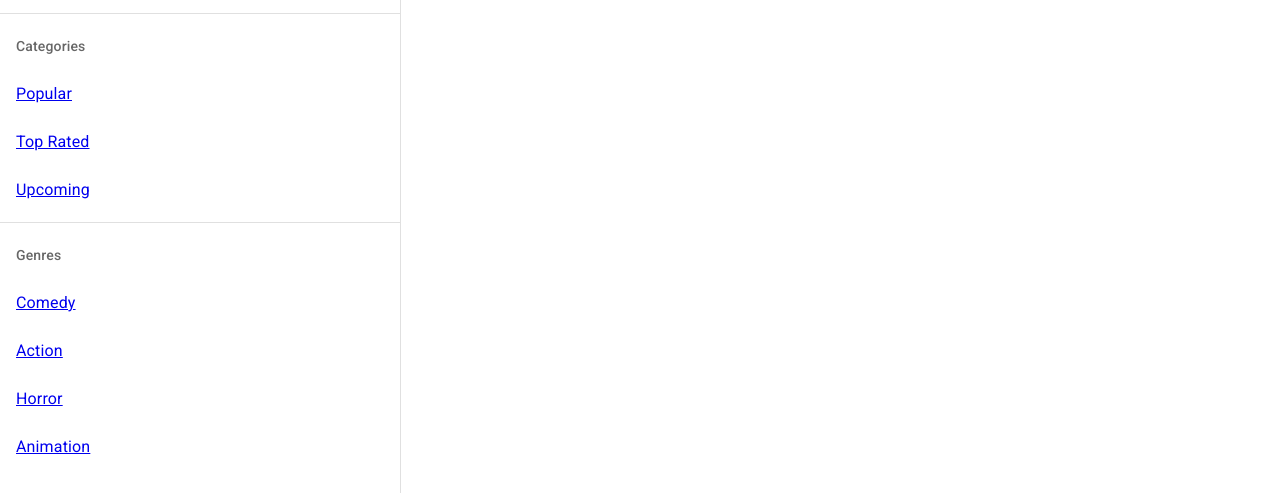
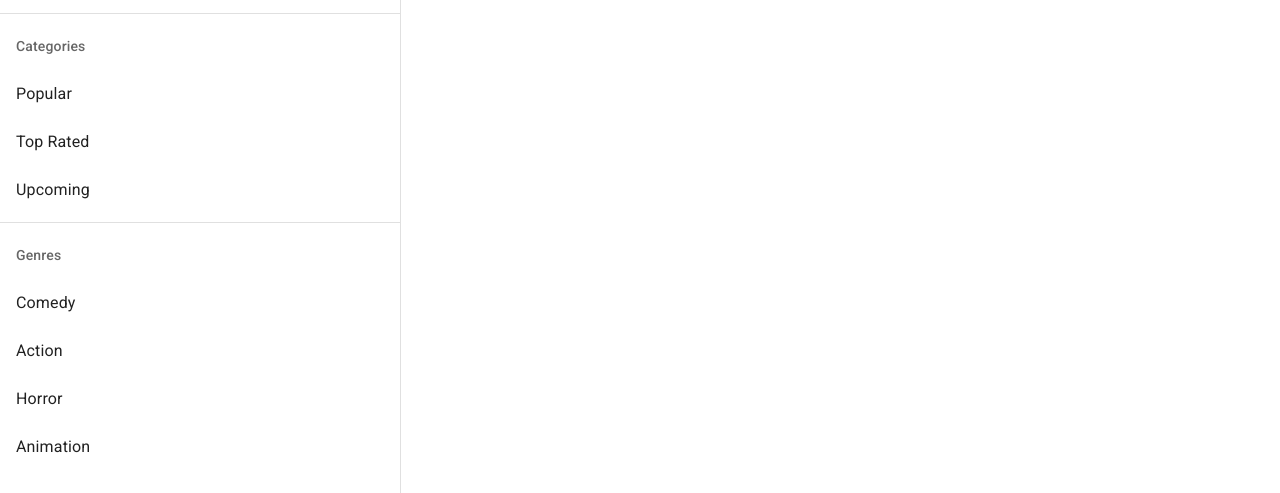
Before and after one commit to ComputerScienceWarrior/filmpire, a React (Create React App) app: page / in a window 1280 px wide. Shown: the part 277-770 px from the top of the page. Built offline with nearby package versions, Linux system fonts and the light colour scheme.

Commit message:
adds styling for new categories

```diff
--- a/src/components/Sidebar/styles.js
+++ b/src/components/Sidebar/styles.js
@@ -14,5 +14,12 @@ export default makeStyles((theme) => ({
             color: 'white !important',
             textDecoration: 'none',
         }
-    }
+    },
+    links: {
+        color: theme.palette.text.primary,
+        textDecoration: 'none',
+    },
+    genreImage: {
+        filter: theme.palette.mode === 'dark' ? 'dark' : 'invert(1)',
+    },
 }));
```
